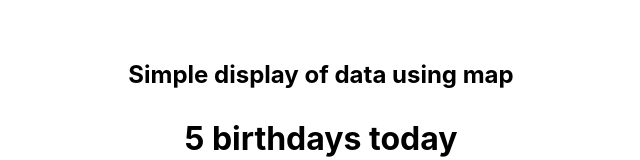
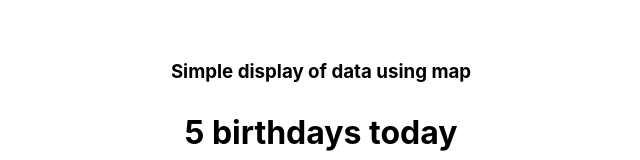
Before and after one commit to yogitabishtdu/Simple_dataDisplay_app, a React (Create React App) app: page / in a window 1280 px wide. Shown: the top 160 px of the page, without its empty margins (319-959 px from the left). Built offline with nearby package versions, Linux system fonts and the light colour scheme.

Commit message:
fifth commit

```diff
--- a/src/App.js
+++ b/src/App.js
@@ -6,7 +6,7 @@ function App() {
   const [list, setList] = useState(data);
   return (
     <div>
-      <h2>Simple display of data using map</h2>
+      <h3>Simple display of data using map</h3>
       <h1>{list.length} birthdays today</h1>
       {list.map((l) => {
         return (
```
